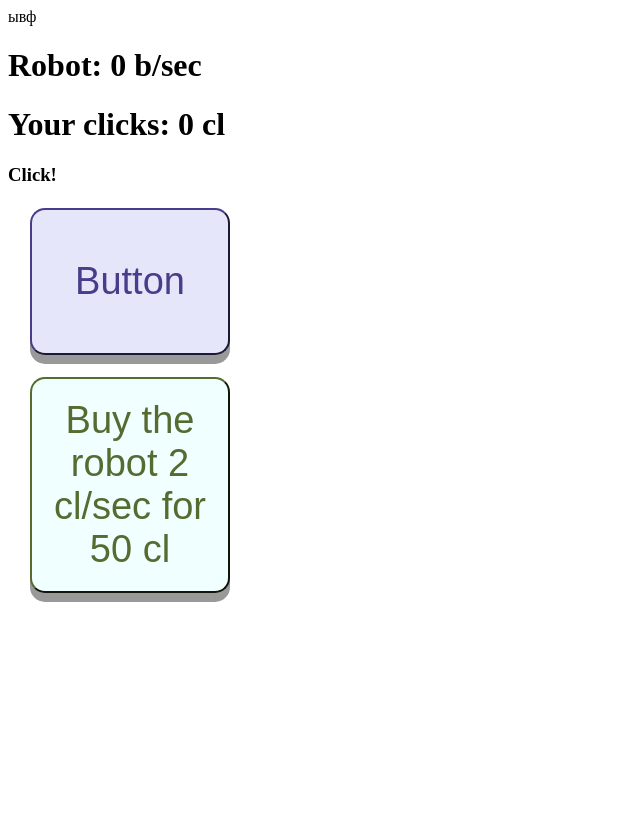
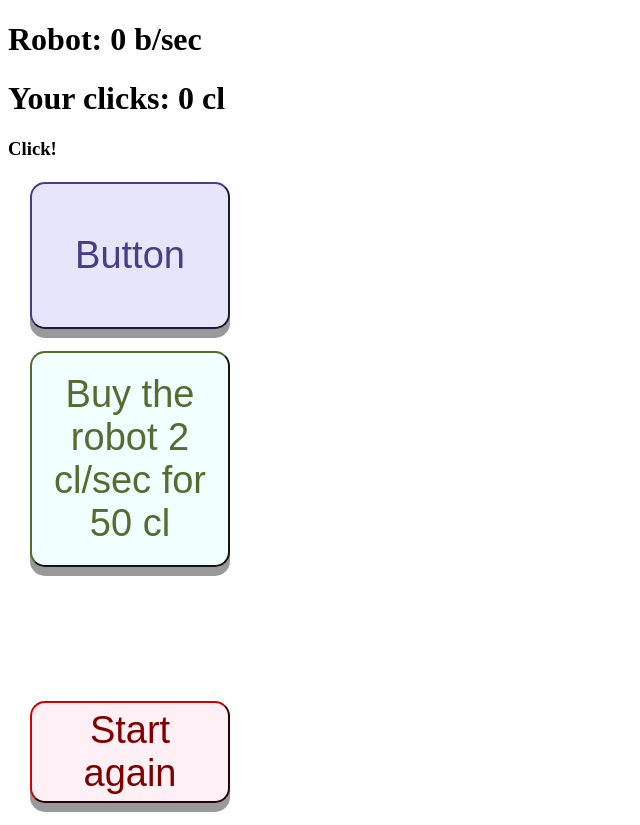
Before and after one commit to DinaVolna/Clicker, a plain HTML site: page index.html in a window 1280 px wide. Shown: the whole page, without its empty margins (0-640 px from the left). Before the commit the page ends 800 px from the top, so only its background shows below. Drawn offline with Linux system fonts and the light colour scheme.

Commit message:
first commit

```diff
--- a/index.html
+++ b/index.html
@@ -9,10 +9,10 @@
   <link rel="stylesheet" href="./style.css">
 
 </head>
+<body>
 
-<body>ывф
-  <h1 class="tabr">Robot: 0 b/sec </h1>
-  <h1 class="table">Your clicks: </h1>
+  <h1 class="tabr"> </h1>
+  <h1 class="table">Your clicks: cl</h1>
   <h3>Click!</h3>
 
   <button type="button" class="btn" id="btn"><span>Button</span></button>
@@ -20,6 +20,14 @@
 
   <button type="button" class="btn" id="rob"><span>Buy the robot 2 cl/sec for 50 cl</span></button>
 
+<br>
+<br>
+<br>
+<br>
+<br>
+
+<button type="button" class="btn" id="del">Start again</button>
+
   <script src="./script.js" defer></script>
 </body>
 
--- a/script.js
+++ b/script.js
@@ -9,22 +9,46 @@ const tabr = document.querySelector('.tabr');
 
 console.log(table);
 
-
-
+// document.querySelector('#btn').innerHTML = ;
+// document.querySelector('.table').innerHTML = clicks;
+// document.querySelector('#rob').innerHTML = 'Buy the robot ' + buycl + ' cl/sec for ' + price + ' cl';
+// document.querySelector('.tabr').innerHTML = robs;
 let clicks = 0;
 
 let price = 50;
 
 let robs = 0;
 
-let l = 2;
+//let l = 2;
 
 let buycl = 2;
 
-const infoClicks = {
-  'robs1': robs,
-  'price': price
-};
+if (localStorage.getItem('buycl') !== null){
+  buycl = Number(localStorage.getItem('buycl'))
+}
+
+if (localStorage.getItem('price') !== null){
+	price = Number(localStorage.getItem('price'))
+}
+
+if (localStorage.getItem('robs') !== null){
+	robs = Number(localStorage.getItem('robs'))
+}
+
+if (localStorage.getItem('clicks') !== null){
+	clicks = Number(localStorage.getItem('clicks'))
+}
+
+document.querySelector('.table').innerHTML = 'Your clicks: ' + clicks;
+document.querySelector('#rob').innerHTML = 'Buy the robot ' + buycl + ' cl/sec for ' + price + ' cl';
+document.querySelector('.tabr').innerHTML = 'Robot: 0 b/sec ' + robs;
+
+
+
+// const infoClicks = {
+//   'robs1': robs,
+//   'price': price
+// };
 
 console.log(btn);
 
@@ -42,7 +66,7 @@ function(){
   clicks -= price
   price += 50
 
-		 localStorage.clear()
+
 		//	vkpm
 			localStorage.setItem('buycl', buycl);
 			localStorage.setItem('robs', robs);
@@ -75,8 +99,9 @@ function robotcl(){
  // m += 17
   console.log('55');
 
-localStorage.clear();
+//localStorage.clear();
 		//	vkpm
+
 			localStorage.setItem('buycl', buycl);
 			localStorage.setItem('robs', robs);
 			localStorage.setItem('price', price);
@@ -97,3 +122,111 @@ localStorage.clear();
 
 };
 setInterval(robotcl, 1000);
+
+
+
+
+
+
+
+
+
+
+// // addListenersCard(cardDom, cardObj) {
+// // 	const id = cardObj.id;
+// // 	// const btnDanger = cardDom.querySelector('.btn.btn-danger');
+
+// 	btnDanger.addEventListener('click', (event) => {
+// 		const findCardIndex = this.findIndexCardLocalStorage('cards', cardObj.id);
+// 		if (findCardIndex !== -1) {
+// 			this.deleteCard('cards', findCardIndex, cardDom);
+// 		}
+// 	});
+// }
+
+// findIndexCardLocalStorage(keyLocaleStorage, id) {
+// 	if (localStorage.getItem(keyLocaleStorage)) {
+// 		const arrCards = JSON.parse(localStorage.getItem(keyLocaleStorage));
+// 		const findCardIndex = arrCards.findIndex(item => item.id === id);
+// 		return findCardIndex;
+// 	}
+// }
+
+// deleteCard(keyLocaleStorage, indexLocaleStorage, cardDom) {
+// 	if (localStorage.getItem(keyLocaleStorage)) {
+// 		const arrCards = JSON.parse(localStorage.getItem(keyLocaleStorage));
+// 		arrCards.splice(indexLocaleStorage, 1);
+// 		localStorage.setItem(keyLocaleStorage, JSON.stringify(arrCards));
+// 		console.log(cardDom);
+// 		cardDom.remove();
+// 	}
+// }
+
+// getDomElement() {
+// 	return this._card;
+// }
+// }
+
+// initLocaleStorage();
+
+// function initLocaleStorage() {
+// if (localStorage.getItem('cards')) {
+// 	const cardsGetLocalStorage = JSON.parse(localStorage.getItem('cards'));
+// 	if (Array.isArray(cardsGetLocalStorage)) {
+// 		cardsStorage.push(...cardsGetLocalStorage);
+
+// 		for (let i = 0; i < cardsStorage.length; i++) { // проходимся по массиву из объектов карточек и вставляем их в дерево
+// 			const item = cardsStorage[i];
+// 			const card = new Card(item).getDomElement();
+// 			cardContainer.append(card);
+// 		}
+// 	}
+// }
+// }
+
+
+// cardForm.addEventListener('submit', eventCardForm);
+
+
+// function eventCardForm(event) {
+// event.preventDefault();
+
+// const targetForm = event.target;
+// const titleDOM = targetForm.title;
+// const descriptionDOM = targetForm.description;
+// const priceDOM = targetForm.price;
+
+// const maxId = getMaxIdCard(cardsStorage); // получить максимальный id карточек
+
+// const cardObj = {
+// 	title: titleDOM.value,
+// 	description: descriptionDOM.value,
+// 	price: priceDOM.value,
+// 	id: maxId + 1
+// };
+
+// const card = new Card(cardObj).getDomElement(); // создать dom элемент карточки
+// cardContainer.append(card); // вставить в html карточку
+// cardsStorage.push(cardObj); // добавить в массив карточку
+// localStorage.setItem('cards', JSON.stringify(cardsStorage)); // записать в локальное хранилище массив с карточками
+
+// cardForm.reset(); // очистить форму
+
+// console.log(cardsStorage);
+
+// }
+
+
+// function getMaxIdCard(cardArr) {
+// let maxId = -1;
+
+// for (let i = 0; i < cardArr.length; i++) {
+// 	const item = cardArr[i];
+// 	console.log(item);
+// 	if (item.id > maxId) {
+// 		maxId = item.id;
+// 	}
+// }
+
+// return maxId;
+// }
--- a/style.css
+++ b/style.css
@@ -55,14 +55,14 @@
   border-color: darkolivegreen;
 }
 
-#btnGi {
+#del {
   color: maroon;
   padding: 6px 15px;
   background-color: lavenderblush;
   border-color: maroon;
 }
 
-.bu {
+/* .bu {
   width: 20px;
   height: 38px;
   background-image: url(img/bush.png);
@@ -71,9 +71,9 @@
   top: 110px;
   left: 580px;
   animation: cactusMov 1.5s infinite linear;
-}
+} */
 
-@keyframes cactusMov {
+/* @keyframes cactusMov {
   0% {
     left: 600px;
   }
@@ -100,4 +100,4 @@
   100% {
     left: -20px;
   }
-}
+} */
```
